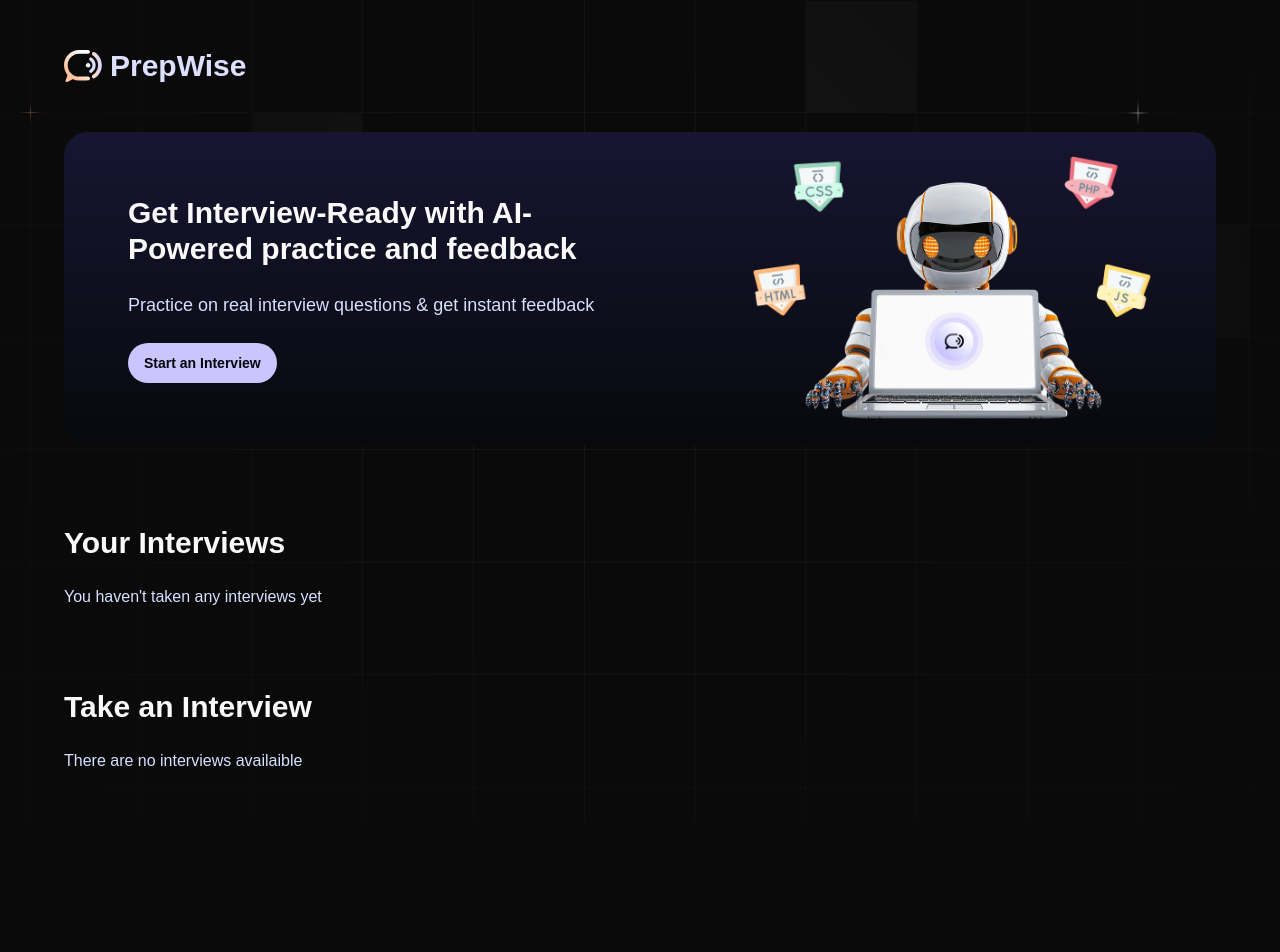
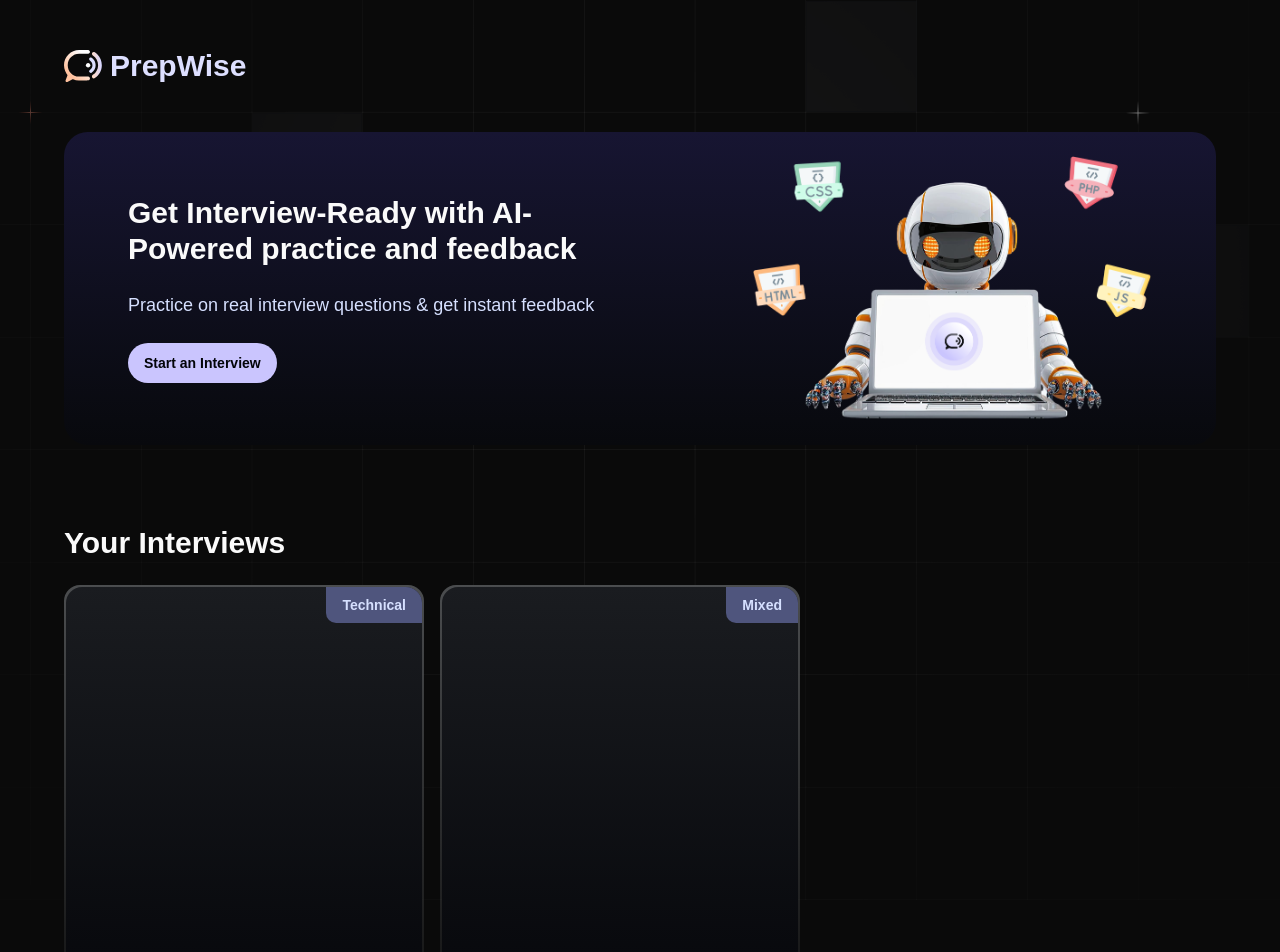
Before and after one commit to Darklord699698/Real-Time-AI-Voice-Agent-Interview-Platform, a Next.js app: page / in a window 1280 px wide. Shown: the top 952 px of the page. Before the commit the page ends 821 px from the top, so only its background shows below. Built offline with nearby package versions, Linux system fonts and the light colour scheme; a web font is replaced by a local one.

Commit message:
cards and badge

```diff
--- a/app/(root)/page.tsx
+++ b/app/(root)/page.tsx
@@ -1,4 +1,6 @@
+import InterviewCard from "@/components/InterviewCard";
 import { Button } from "@/components/ui/button";
+import { dummyInterviews } from "@/constants";
 import Image from "next/image";
 import Link from "next/link";
 import React from "react";
@@ -19,13 +21,18 @@ const page = () => {
       <section className="flex flex-col gap-6 mt-8">
         <h2>Your Interviews</h2>
         <div className="interviews-section">
-          <p>You haven&apos;t taken any interviews yet</p>
+          {dummyInterviews.map((interview)=>(
+            <InterviewCard {...interview} key={interview.id} />
+          ))}
         </div>
       </section>
       <section className="flex flex-col gap-6 mt-8">
         <h2>Take an Interview</h2>
         <div className="interviews-section">
-          <p>There are no interviews availaible</p>
+        {dummyInterviews.map((interview)=>(
+            <InterviewCard {...interview} key={interview.id} />
+          ))}
+          <p>You haven&apos;t taken any interviews yet</p>
         </div>
       </section>
     </>
--- /dev/null
+++ b/components/InterviewCard.tsx
@@ -0,0 +1,20 @@
+import dayjs from 'dayjs';
+import React from 'react'
+const InterviewCard = ({interviewId,userId,role,type,techstack,createdAt}:InterviewCardProps) => {
+    const feedback= null as Feedback | null;
+    const normalizedType=/mix/gi.test(type) ? 'Mixed' : type;
+    const formattedDate=dayjs(feedback?.createdAt || createdAt || Date.now()).format('MMM D, YYYY');
+  return (
+    <div className="card-border w-[360px] max-sm:w-full min-h-96">
+        <div className='card-interview'>
+            <div>
+                <div className='absolute top-0 right-0 w-fit px-4 py-2 rounded-bl-lg bg-light-600'>
+                    <p className='badge-text'>{normalizedType}</p>
+                </div>
+            </div>
+        </div>
+    </div>
+  )
+}
+
+export default InterviewCard
--- a/package.json
+++ b/package.json
@@ -14,6 +14,7 @@
     "@radix-ui/react-slot": "^1.1.2",
     "class-variance-authority": "^0.7.1",
     "clsx": "^2.1.1",
+    "dayjs": "^1.11.13",
     "lucide-react": "^0.487.0",
     "next": "15.2.4",
     "next-themes": "^0.4.6",
```
Also changed, not shown: 1 other file (tests, documents, lock files or other folders).
